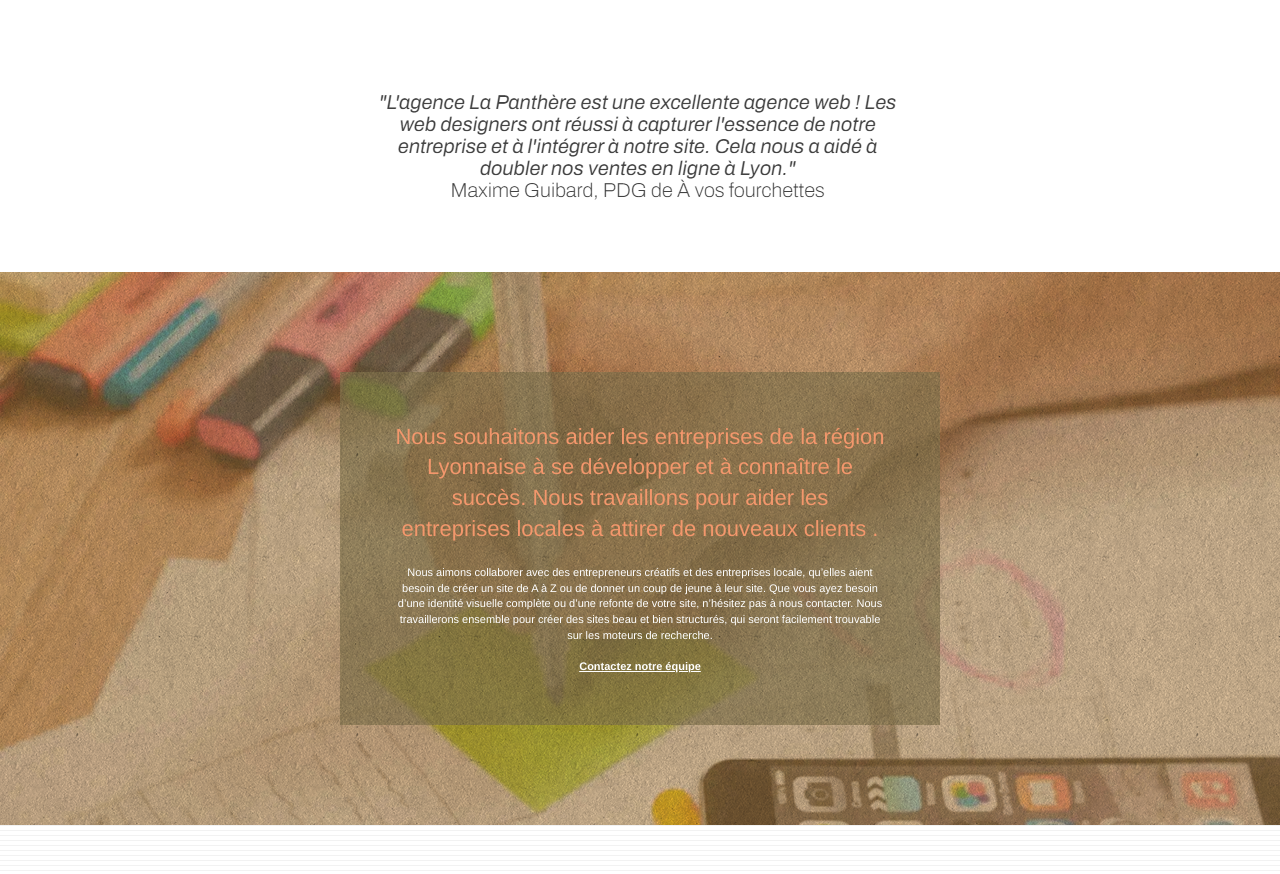
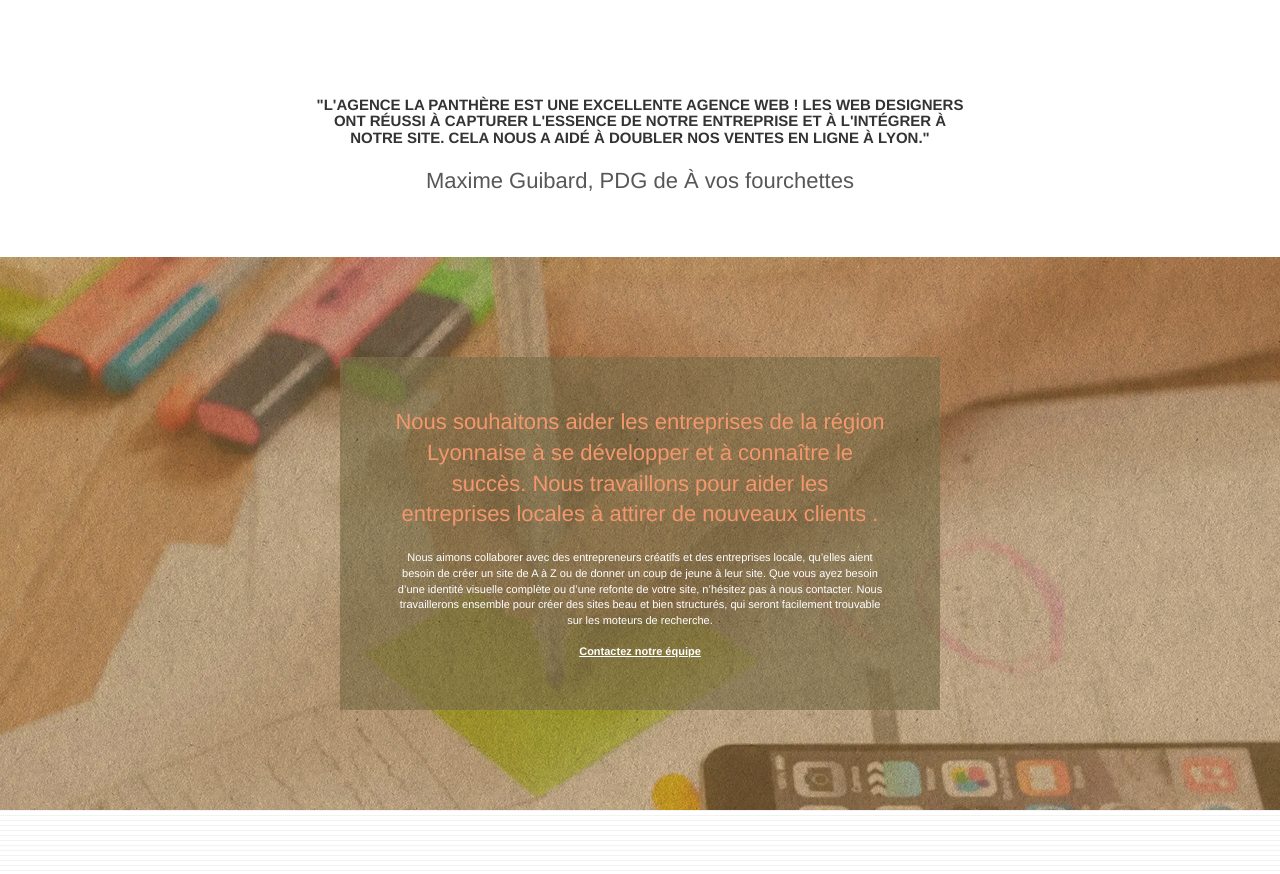
Before and after one commit to Nefer-Hotep/P4_LaPanthere_Updated, a plain HTML site: page index.html in a window 1280 px wide. Shown: the part 897-1771 px from the top of the page. Drawn offline with Linux system fonts and the light colour scheme.

Commit message:
correction_image-text

```diff
--- a/index.html
+++ b/index.html
@@ -168,10 +168,9 @@
           </div>
           <div class="row voffset-lg voffset">
             <div class="col-xs-12 col-md-8 col-md-offset-2 text-center">
-              <img
-                alt="agence web, agence web paris, web design paris, stratégie web"
-                src="img/citation.png"
-              />
+              <h3>"L'agence La Panthère est une excellente agence web ! Les web designers ont réussi à capturer l'essence de notre entreprise et à l'intégrer à notre site. Cela nous a aidé à doubler nos ventes en ligne à Lyon." </h3>
+			  <h2>Maxime Guibard, PDG de À vos fourchettes</h2>
+
             </div>
           </div>
         </div>
```
Also changed, not shown: img/citation.png (deleted), img/logo.png (deleted), img/title2.png (deleted).
